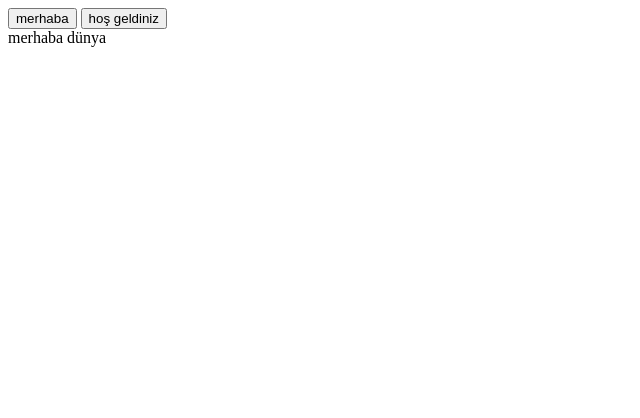
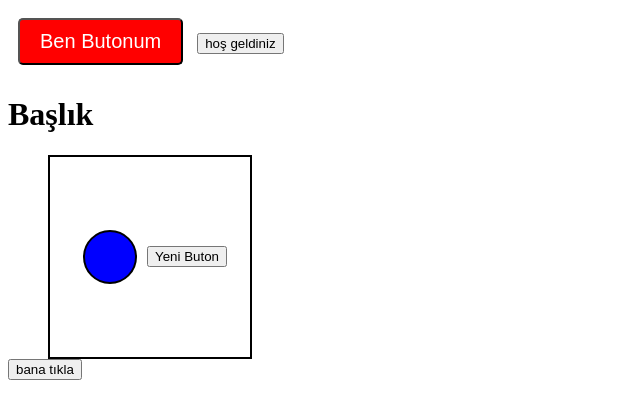
Before and after one commit to Huseyin-pektas/js-of-30-day, a plain HTML site: page index.html in a window 1280 px wide. Shown: the whole page, without its empty margins (0-640 px from the left). Drawn offline with Linux system fonts and the light colour scheme.

Commit message:
dom , clear cod and event click study

```diff
--- /dev/null
+++ b/day20.js
@@ -0,0 +1,49 @@
+const MyButton = document.getElementById('myButton')
+MyButton.classList.add('btn')
+MyButton.innerText="Ben Butonum"
+MyButton.style.backgroundColor="red"
+MyButton.style.color="white"
+MyButton.style.padding="10px 20px"
+MyButton.style.fontSize="20px "
+MyButton.style.borderRadius="5px "
+MyButton.style.margin="10px "
+
+MyButton.addEventListener('click',()=>{
+    console.log('butona tıkladınız')
+})
+console.log(MyButton," benim butonda ne var")
+
+const Body1 = document.getElementById("body1")
+const color1 = document.createElement("div")
+
+color1.classList.add("color-box")
+color1.id= "color-box1"
+color1.style.backgroundColor="blue"
+color1.style.margin ="10px"
+color1.style.border ="2px solid "
+color1.style.witdh="200px"
+Body1.appendChild(color1)
+
+const Buttons = document.createElement('button')
+Buttons.innerText = "Yeni Buton"
+Buttons.type="button"
+Body1.appendChild(Buttons)
+
+function ButunaTıklandı(){
+    allTitles.innerText=" butona tıklanınca ben geliyorum ve 2 saniye sonra kaybolacağım"
+    allTitles.style.color="red"
+    allTitles.style.fontSize="24px"
+    setTimeout(() => {
+        allTitles.innerText="Baslık"
+    }, 2000);
+
+
+}
+ Buttons.addEventListener("click",ButunaTıklandı)
+
+const allTitles = document.getElementById('baslik')
+
+allTitles.classList.add("title")
+allTitles.id = "title1"
+
+allTitles.innerText = "Başlık"
--- a/index.html
+++ b/index.html
@@ -1,16 +1,35 @@
 <!DOCTYPE html>
 <html lang="en">
+
 <head>
     <meta charset="UTF-8">
     <meta name="viewport" content="width=device-width, initial-scale=1.0">
     <title>30 Günde JS Öğrenme</title>
+    <link rel="stylesheet" href="style.css">
 </head>
+
 <body>
-    <button onclick="alert('30 günde javascrip öğrenmeye hoş geldiniz')">merhaba</button>
-    <button onclick="alert('yeni derse hoş geldiniz')">hoş geldiniz</button>
+    <button id="myButton" onclick="console.log('30 günde javascrip öğrenmeye hoşgeldiniz')">merhaba</button>
+    <button id="buton2" onclick="alert('yeni derse hoş geldiniz')">hoş geldiniz</button>
+    <h1 id="baslik">Benim adım musap efe</h1>
 
-<div>merhaba dünya</div>
+    <div class="div1" id="body1"></div>
 
-    <script src="day7.js"></script>
+    <button onclick="clickMe()" class="butonum">bana tıkla</button>
+    <script src="day20.js">
+        const clickMe = () => {
+            alert("neden bana tıklıyorsun")
+        }
+        // const butonum = document.querySelector('button')
+        // butonum.addEventListener("mouseenter", () =>{
+        //     alert("üzerime fare geldi")
+        // })
+
+        //   document.body.addEventListener("keypress", e =>{
+        //             alert("herhangi bir tüşa bastın")
+        //         })
+    </script>
+
 </body>
+
 </html>
--- a/style.css
+++ b/style.css
@@ -0,0 +1,15 @@
+.div1{
+    width: 200px;
+    height: 200px;
+    border: 2px solid;
+    display: flex;
+    justify-content: center;
+    align-items: center;
+    margin-left: 40px;
+}
+
+.color-box{
+    width: 50px;
+    height: 50px;
+    border-radius: 50%;
+}
```
Also changed, not shown: day15.js (added, +65 -0 lines).
